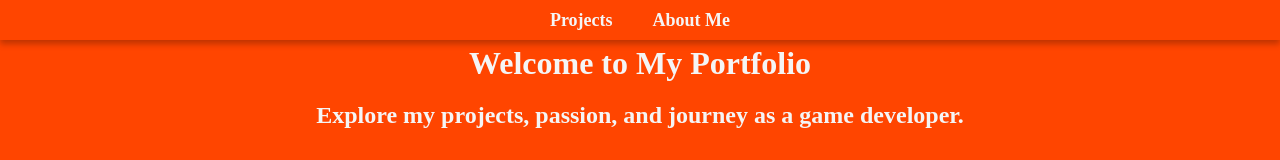
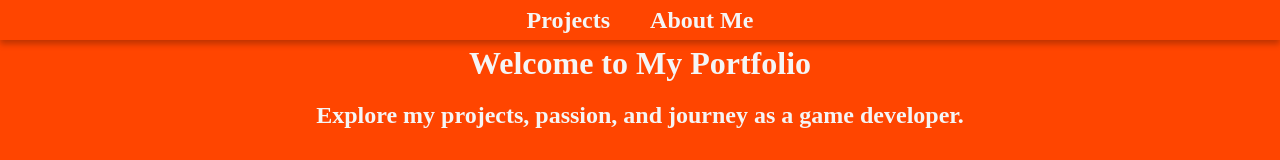
Before and after one commit to AbsoluteTundra/Game-Dev-Portfolio-React, a React (Create React App) app: page /#/ in a window 1280 px wide. Shown: the top 160 px of the page. Built offline with nearby package versions, Linux system fonts and the light colour scheme.

Commit message:
Increased size for nav elements

```diff
--- a/src/Styles/NavigationBar.css
+++ b/src/Styles/NavigationBar.css
@@ -18,7 +18,7 @@ nav a
 	text-decoration: none;
 	text-align: center;
 	color: var(--text-color);
-	font-size: large;
+	font-size: x-large;
     align-self: center;
     font-weight: bolder;
 }
```
